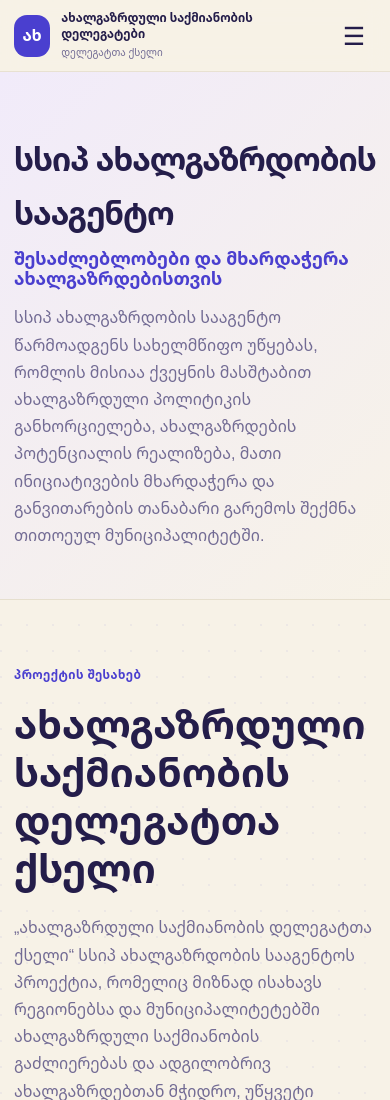
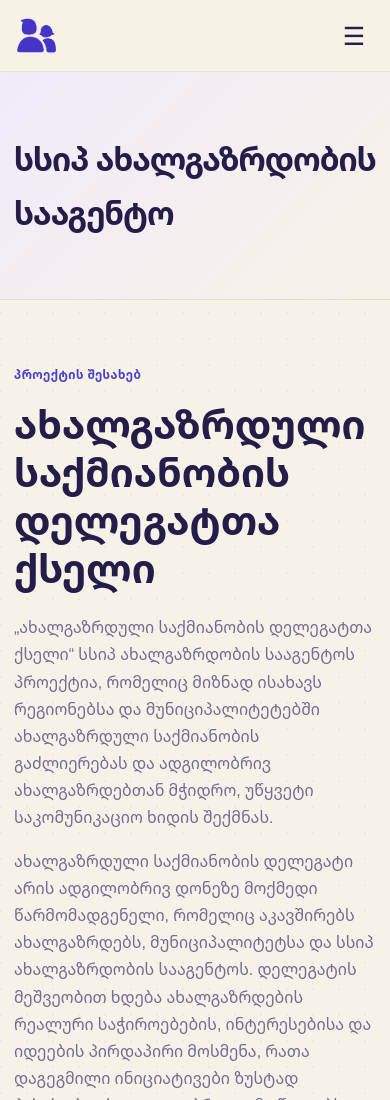
Before and after one commit to amiko888/delegates, a website: page about.html in a window 390 px wide. Shown: the top 1100 px of the page. Drawn offline with Linux system fonts and the light colour scheme.

Commit message:
refactor: replace org name, add logo, fix municipalities, remove old hero text
- Replace all instances of old org name with სსიპ ახალგაზრდობის სააგენტო
- Use logo.png in all navbars and footers (index, delegates, delegate, about, admin)
- Remove hero paragraph (შესაძლებლობები...) from about.html
- Remove ადამიანები eyebrow from index.html delegates section
- Remove ჩვენი ადამიანები eyebrow from delegates.html
- Fix municipality typo: წaლენჯიხa -> წალენჯიხა (Latin a -> Georgian ა)
- Update page titles and meta descriptions
- Add .brand-logo CSS class for logo sizing

```diff
--- a/about.html
+++ b/about.html
@@ -3,7 +3,7 @@
 <head>
   <meta charset="UTF-8">
   <meta name="viewport" content="width=device-width, initial-scale=1.0">
-  <title>პროექტის შესახებ | დელეგატთა ქსელი</title>
+  <title>პროექტის შესახებ | სსიპ ახალგაზრდობის სააგენტო</title>
   <link rel="preconnect" href="https://fonts.googleapis.com">
   <link rel="preconnect" href="https://fonts.gstatic.com" crossorigin>
   <link href="https://fonts.googleapis.com/css2?family=Noto+Sans+Georgian:wght@400;500;600;700;800&display=swap" rel="stylesheet">
@@ -13,11 +13,7 @@
 <header class="site-header">
   <nav class="nav container">
     <a class="brand" href="index.html">
-      <span class="brand-mark">ახ</span>
-      <span>
-        <strong>ახალგაზრდული საქმიანობის დელეგატები</strong>
-        <small>დელეგატთა ქსელი</small>
-      </span>
+      <img src="assets/logo.png" alt="სსიპ ახალგაზრდობის სააგენტო" class="brand-logo">
     </a>
     <button class="menu-toggle" aria-label="მენიუს გახსნა">☰</button>
     <div class="nav-links">
@@ -34,12 +30,6 @@
       <div class="eyebrow" style="font-size: clamp(32px, 4.5vw, 52px); font-weight: 800; text-transform: none; letter-spacing: -0.03em; color: var(--ink); margin-bottom: 8px;">
         სსიპ ახალგაზრდობის სააგენტო
       </div>
-      <h1 style="font-size: clamp(18px, 2.2vw, 24px); font-weight: 600; color: var(--blue); margin: 0 0 16px; letter-spacing: normal;">
-        შესაძლებლობები და მხარდაჭერა ახალგაზრდებისთვის
-      </h1>
-      <p>
-        სსიპ ახალგაზრდობის სააგენტო წარმოადგენს სახელმწიფო უწყებას, რომლის მისიაა ქვეყნის მასშტაბით ახალგაზრდული პოლიტიკის განხორციელება, ახალგაზრდების პოტენციალის რეალიზება, მათი ინიციატივების მხარდაჭერა და განვითარების თანაბარი გარემოს შექმნა თითოეულ მუნიციპალიტეტში.
-      </p>
     </div>
   </section>
 
--- a/css/style.css
+++ b/css/style.css
@@ -107,6 +107,14 @@ select {
   display: grid;
   place-items: center;
   font-weight: 800;
+}
+
+.brand-logo {
+  height: 42px;
+  width: auto;
+  max-width: 180px;
+  object-fit: contain;
+  display: block;
 }
 
 .brand strong {
@@ -950,7 +958,15 @@ select {
     top: 72px;
   }
 
-  .brand strong {
+  .brand-logo {
+  height: 42px;
+  width: auto;
+  max-width: 180px;
+  object-fit: contain;
+  display: block;
+}
+
+.brand strong {
     font-size: 12px;
   }
 
--- a/js/data.js
+++ b/js/data.js
@@ -395,7 +395,7 @@ const delegatesData = [
   {
     "id": 45,
     "name": "ნინი კაკაჩია",
-    "municipality": "წaლენჯიხa",
+    "municipality": "წალენჯიხა",
     "region": "სამეგრელო-ზემო სვანეთი",
     "image": "assets/delegates/nini kakachia.jpg",
     "facebook": "https://www.facebook.com/ninikooos",
```
Also changed, not shown: admin.html (+2 -5 lines), delegate.html (+3 -3 lines), delegates.html (+5 -4 lines), index.html (+6 -7 lines), assets/logo.png (added).
